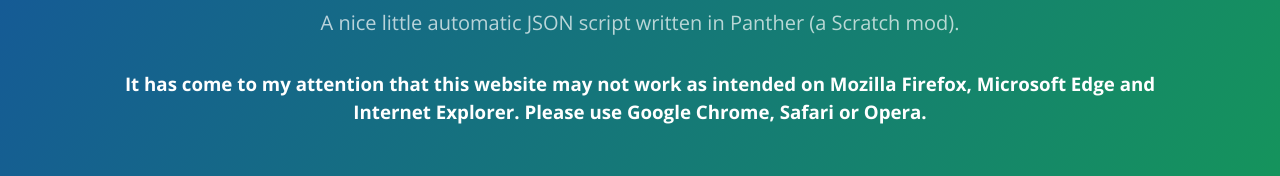
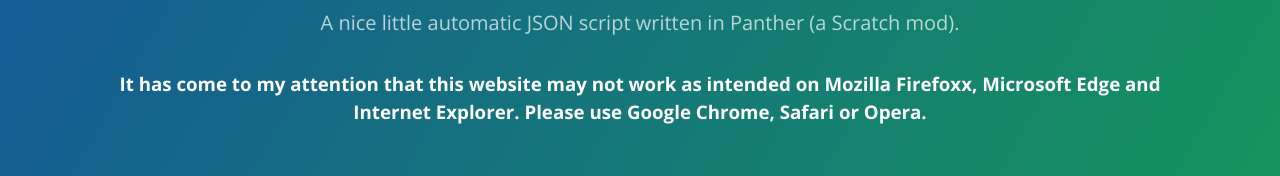
Before and after one commit to LewisTehMinerz/Panther, a plain HTML site: page index.html in a window 1280 px wide. Shown: the part 167-343 px from the top of the page. Drawn offline with nearby package versions, Linux system fonts and the light colour scheme.

Commit message:
Update index.html

```diff
--- a/index.html
+++ b/index.html
@@ -13,7 +13,7 @@
     <section class="page-header">
       <h1 class="project-name">PantherJSON</h1>
       <h2 class="project-tagline">A nice little automatic JSON script written in Panther (a Scratch mod).</h2>
-      <h3>It has come to my attention that this website may not work as intended on Mozilla Firefox, Microsoft Edge and Internet Explorer. Please use Google Chrome, Safari or Opera.</h3>
+      <h3>It has come to my attention that this website may not work as intended on Mozilla Firefoxx, Microsoft Edge and Internet Explorer. Please use Google Chrome, Safari or Opera.</h3>
       <br>
       <h3>Recently, the Modshare IV website had an upgrade, which meant ALL data that was posted/created in the last week has been destroyed. Please wait while I recover my account and repost the project. ~LewisTehMinerz</h3>
       <a href="https://github.com/LewisTehMinerz/PantherJSON" class="btn">View on GitHub</a>
```
